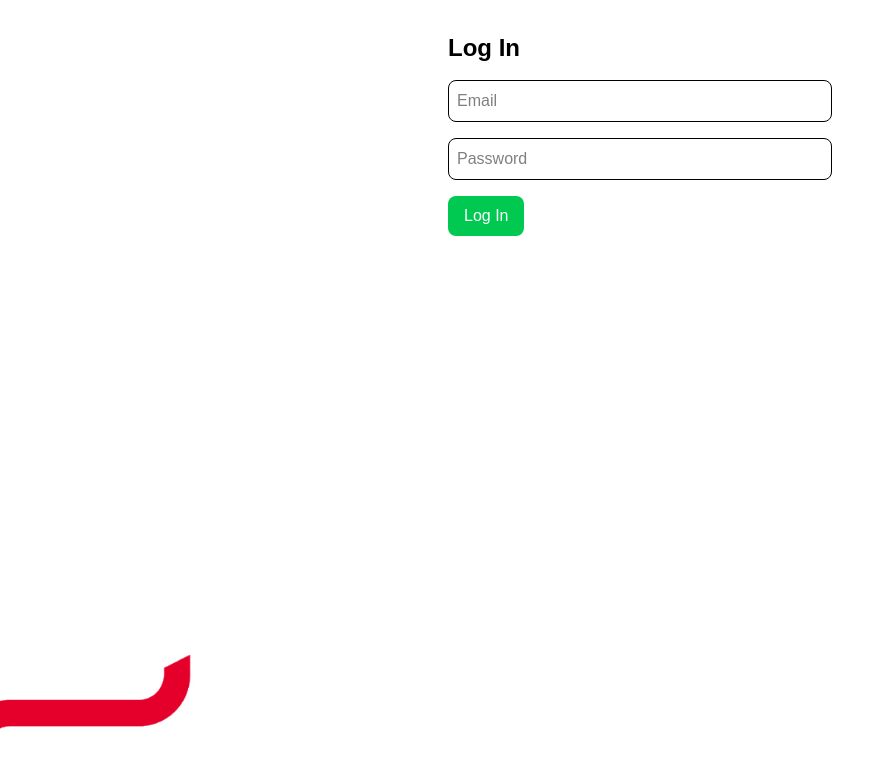
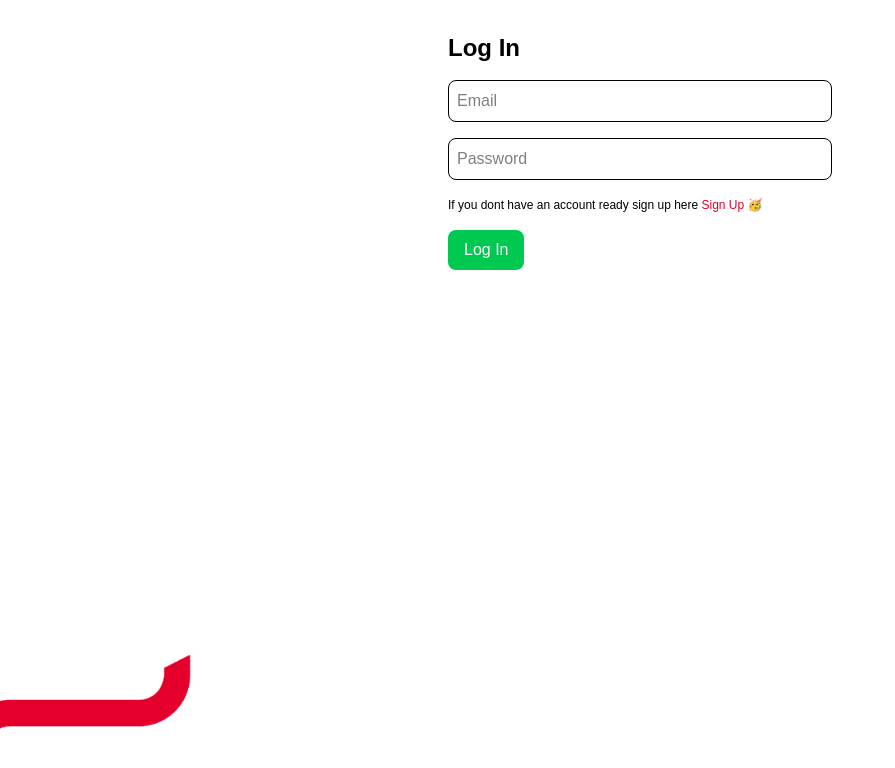
Before and after one commit to kevkevkevin/project-management, a Next.js app: page /login in a window 1280 px wide. Shown: the top 768 px of the page, without its empty margins (0-895 px from the left). Built offline with nearby package versions, Linux system fonts and the light colour scheme; no server answers.

Commit message:
sign up button ✅

```diff
--- a/src/app/login/page.jsx
+++ b/src/app/login/page.jsx
@@ -36,6 +36,12 @@ export default function Login() {
           placeholder="Password"
           onChange={(e) => setPassword(e.target.value)}
         />
+        <p className="text-[12px]">If you dont have an account ready sign up here <span
+  onClick={() => router.push('/signup')}
+  className="text-[#E4002B] cursor-pointer hover:underline"
+>
+  Sign Up 🥳
+</span></p>
         <button className="bg-green-500 text-white px-4 py-2 rounded">Log In</button>
       </form>
     </div>
```
